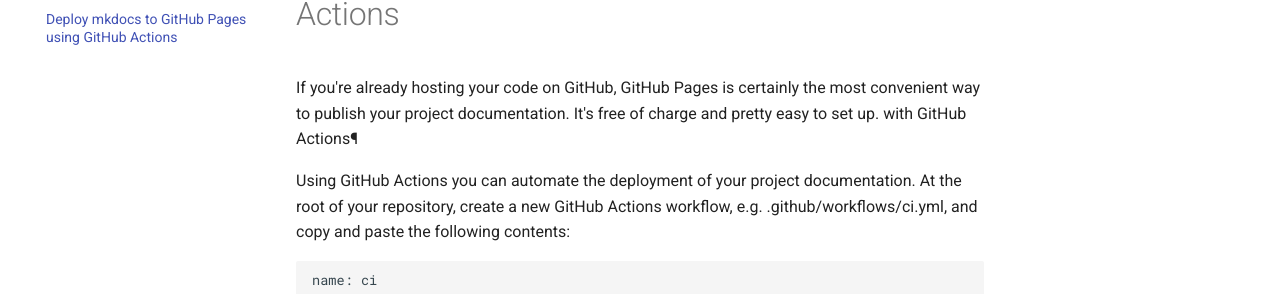
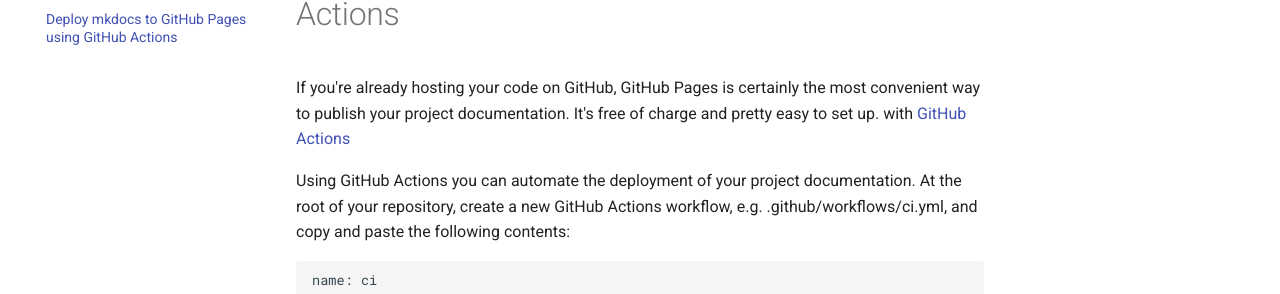
Before and after one commit to thomaskokholm/guide, an MkDocs documentation site: the page built from Guide/github actions.md, in a window 1280 px wide. Shown: the part 146-440 px from the top of the page. Built offline with MkDocs 1.6.1 and Material for MkDocs 9.7.7, drawn with Linux system fonts in a browser that asks for light colours; comment, search, counter and statistics services are not loaded; part of the change alters nothing that is shown.

```diff
--- a/Guide/github actions.md
+++ b/Guide/github actions.md
@@ -1,7 +1,7 @@
 # Deploy mkdocs to GitHub Pages using GitHub Actions
 
 If you're already hosting your code on GitHub, GitHub Pages is certainly the most convenient way to publish your project documentation. It's free of charge and pretty easy to set up.
-with GitHub Actions¶
+with [GitHub Actions](https://github.com/features/actions)
 
 Using GitHub Actions you can automate the deployment of your project documentation. At the root of your repository, create a new GitHub Actions workflow, e.g. .github/workflows/ci.yml, and copy and paste the following contents:
 
```
Also changed, not shown: 2 other files.
